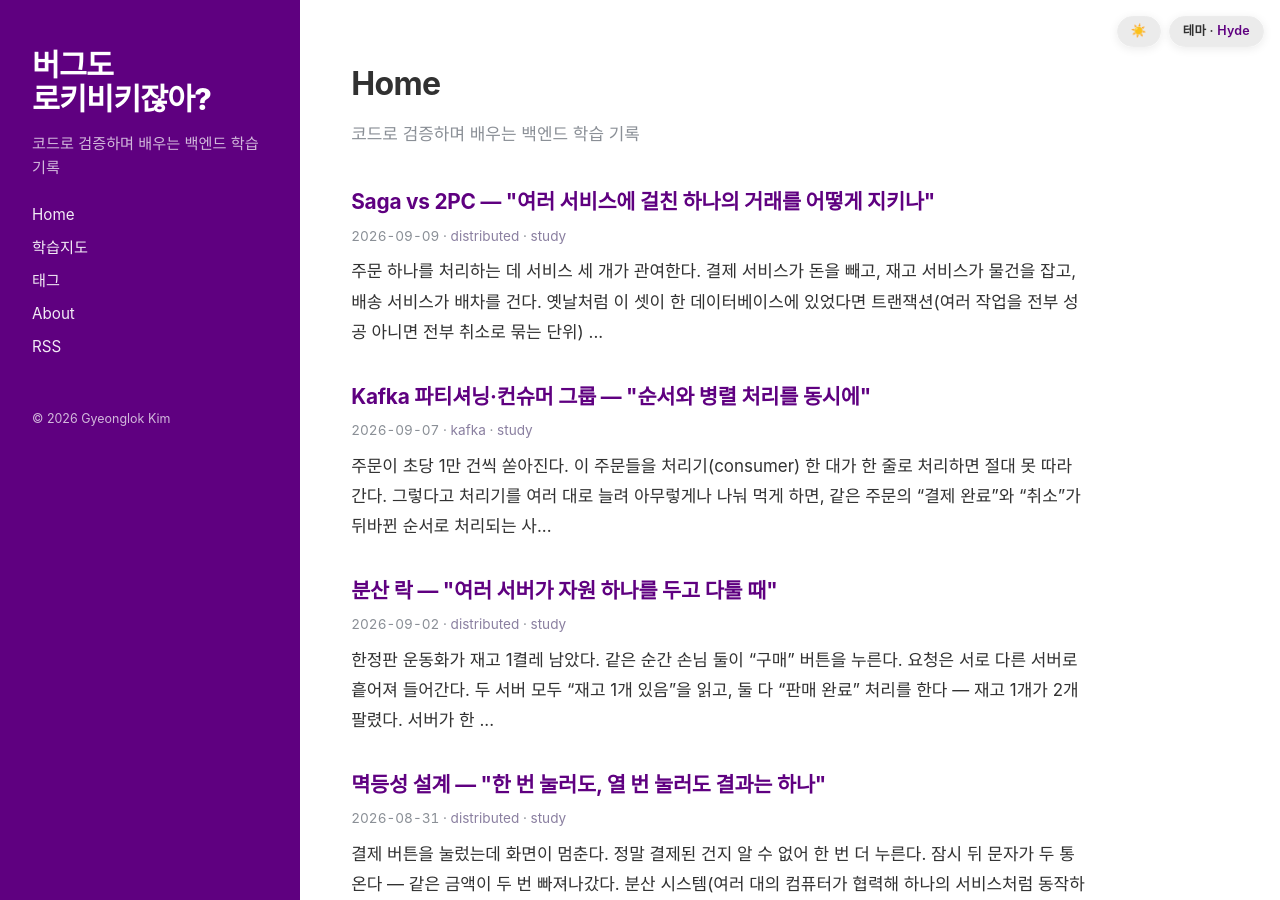
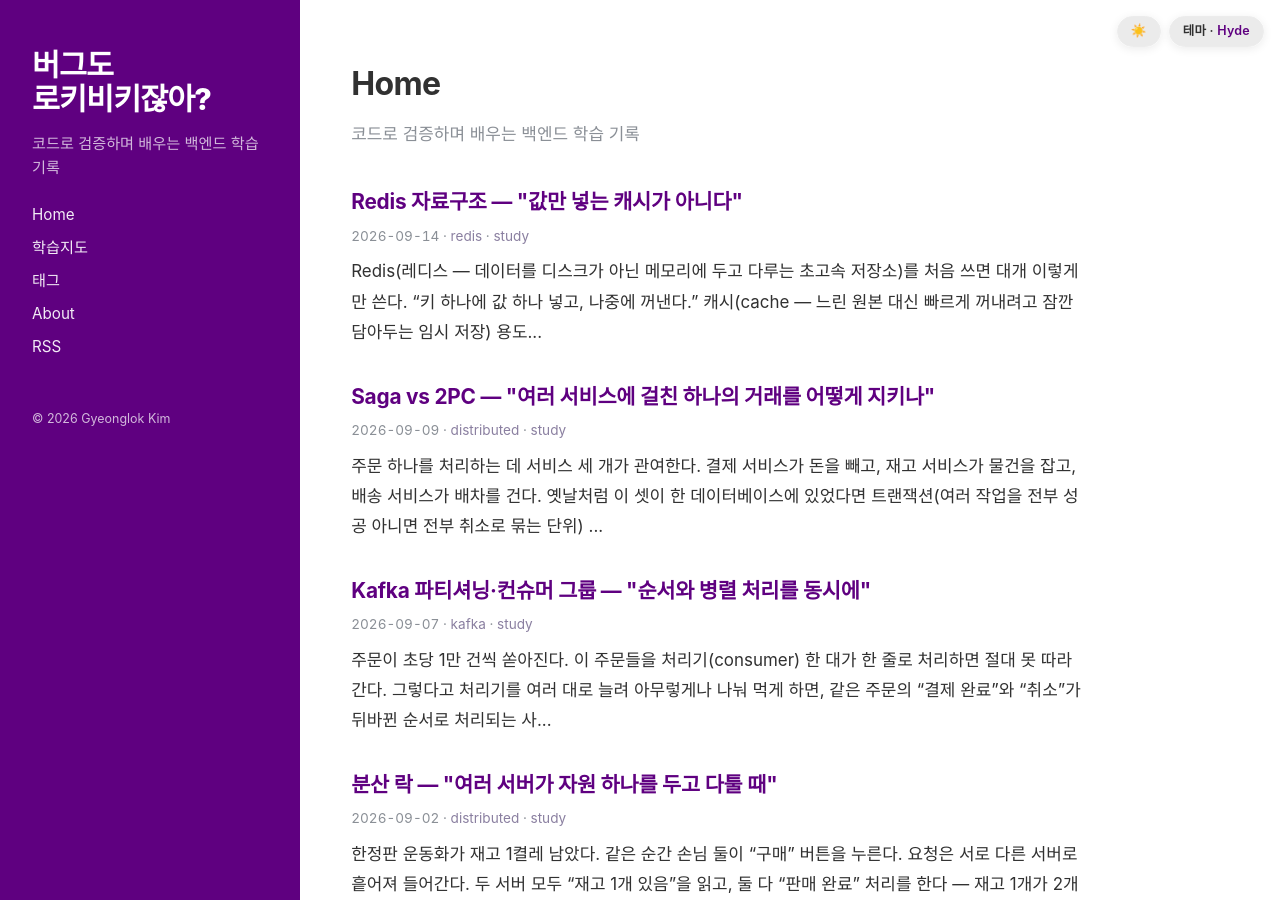
Before and after one commit to Rok93/Rok93.github.io, a Jekyll site: the page built from index.md, in a window 1280 px wide and 900 px high. Built offline with Jekyll 4.4.1, drawn with Linux system fonts in a browser that asks for light colours; some web fonts are replaced; part of the change alters nothing that is shown.

Commit message:
post: Redis 자료구조 — "값만 넣는 캐시가 아니다" (auto via study-pipeline)

````diff
--- a/_data/roadmap.yml
+++ b/_data/roadmap.yml
@@ -82,8 +82,8 @@ categories:
     items:
       - slug: "redis-data-structures"
         title: "Redis 자료구조와 활용"
-        done: false
-        url: null
+        done: true
+        url: /2026/09/14/redis-data-structures.html
       - slug: "cache-strategy"
         title: "캐시 전략(Cache-Aside 등)"
         done: false
--- /dev/null
+++ b/_posts/2026-09-14-redis-data-structures.md
@@ -0,0 +1,266 @@
+---
+layout: post
+title: 'Redis 자료구조 — "값만 넣는 캐시가 아니다"'
+date: 2026-09-14 09:00:00 +0900
+image: /assets/img/redis-data-structures/hero.jpg
+generated: true
+tags: [redis, study]
+sanitized: true
+---
+
+Redis(레디스 — 데이터를 디스크가 아닌 메모리에 두고 다루는 초고속 저장소)를 처음 쓰면 대개 이렇게만 쓴다. "키 하나에 값 하나 넣고, 나중에 꺼낸다." 캐시(cache — 느린 원본 대신 빠르게 꺼내려고 잠깐 담아두는 임시 저장) 용도로는 그걸로 충분해 보인다. 그런데 조회수 랭킹, 최근 본 상품 목록, 대기열, 태그 교집합 같은 걸 만들려는 순간 벽에 부딪힌다. "이걸 문자열 하나로 어떻게 다루지?" 답은 **Redis가 문자열 말고도 여러 자료구조(data structure — 데이터를 담는 형태·규칙)를 기본 제공한다**는 데 있다. 리스트, 해시, 집합, 정렬 집합… 이 글은 Redis의 대표 자료구조 5가지가 각각 **무엇이고, 언제 쓰며, 어떤 명령으로 다루는지**를 예시와 함께 따라간다.
+
+<p style="font-size:13px;color:#5f5a68;background:#faf8fc;border-left:3px solid #b9a9cc;padding:8px 12px;border-radius:6px;margin:16px 0;">📝 이 글에 나오는 수치·키 이름·명령 예시는 실제 겪은 장애가 아니라, <b>개념을 쉽게 보여주기 위해 지어낸 예시</b>입니다.</p>
+
+<figure style="margin:22px 0;text-align:center;">
+<img src="/assets/img/redis-data-structures/hero.jpg" alt="리스트·해시·정렬 집합·집합을 상징하는 여러 종류의 서랍과 선반이 정리된 도구함, 빠른 메모리를 뜻하는 번개 아이콘" style="max-width:100%;border-radius:12px;">
+<figcaption style="font-size:12px;color:#5f5a68;margin-top:8px;">Redis는 값 하나 넣는 상자가 아니라, 용도별 서랍이 갖춰진 도구함이다.</figcaption>
+</figure>
+
+## 왜 자료구조가 중요한가
+
+**무엇**부터. 자료구조란 데이터를 "어떤 형태로, 어떤 규칙으로" 담느냐다. 같은 데이터라도 형태를 잘 고르면 **원하는 연산이 훨씬 빨라진다.**
+
+예를 들어 "실시간 랭킹 100위"를 뽑는다고 하자. 만약 점수를 그냥 문자열 여러 개로 흩어 저장했다면, 순위를 매길 때마다 **전부 꺼내 정렬**해야 한다. 데이터가 많아질수록 느려진다. 반면 Redis의 정렬 집합(Sorted Set)은 **넣을 때부터 점수 순으로 정돈**해 둔다. 그래서 "상위 100개"를 거의 즉시 꺼낸다.
+
+즉 Redis 자료구조 선택은 곧 **성능과 코드 단순성**의 선택이다. 애플리케이션에서 직접 짜야 할 로직(정렬·중복 제거·순서 유지)을 **Redis가 이미 최적화된 형태로 대신 해준다.**
+
+<!-- diagram: string-vs-structures -->
+<figure style="margin:22px 0;padding:16px;background:#faf8fc;border:1px solid #e4e0ec;border-radius:12px;max-width:470px;">
+<svg style="width:100%;height:auto;display:block;" viewBox="0 0 330 205" role="img" aria-label="왼쪽은 문자열 하나로만 다뤄 애플리케이션이 직접 정렬·중복제거를 해야 하는 방식, 오른쪽은 Redis 자료구조가 형태별로 그 일을 대신 해주는 방식을 대비한 도식">
+  <g font-family="ui-sans-serif,system-ui,sans-serif">
+    <text x="165" y="14" text-anchor="middle" fill="#5F0080" font-weight="700" font-size="10">문자열만 쓸 때 vs 자료구조를 쓸 때</text>
+    <!-- left: string only -->
+    <rect x="16" y="28" width="140" height="150" rx="8" fill="#f7e6dc" stroke="#b23a00"/>
+    <text x="86" y="44" text-anchor="middle" fill="#b23a00" font-size="9" font-weight="700">문자열 하나로</text>
+    <rect x="30" y="54" width="112" height="16" rx="3" fill="#fff" stroke="#b23a00"/>
+    <text x="86" y="65" text-anchor="middle" fill="#1a1720" font-size="7">"user:1=10,user:2=30…"</text>
+    <text x="86" y="88" text-anchor="middle" fill="#5f5a68" font-size="7.5">순위 뽑으려면?</text>
+    <text x="86" y="104" text-anchor="middle" fill="#b23a00" font-size="7.5">① 전부 꺼내서</text>
+    <text x="86" y="118" text-anchor="middle" fill="#b23a00" font-size="7.5">② 앱에서 파싱하고</text>
+    <text x="86" y="132" text-anchor="middle" fill="#b23a00" font-size="7.5">③ 앱에서 정렬</text>
+    <text x="86" y="158" text-anchor="middle" fill="#b23a00" font-size="8" font-weight="700">데이터 늘면 느려짐</text>
+    <!-- right: structures -->
+    <rect x="174" y="28" width="140" height="150" rx="8" fill="#eaf5ef" stroke="#1f7a4d"/>
+    <text x="244" y="44" text-anchor="middle" fill="#1f7a4d" font-size="9" font-weight="700">정렬 집합으로</text>
+    <rect x="188" y="54" width="112" height="16" rx="3" fill="#fff" stroke="#1f7a4d"/>
+    <text x="244" y="65" text-anchor="middle" fill="#1a1720" font-size="7">넣을 때부터 점수순 정돈</text>
+    <text x="244" y="88" text-anchor="middle" fill="#5f5a68" font-size="7.5">순위 뽑으려면?</text>
+    <text x="244" y="108" text-anchor="middle" fill="#1f7a4d" font-size="7.5">ZREVRANGE 한 줄</text>
+    <text x="244" y="132" text-anchor="middle" fill="#5f5a68" font-size="7.5">Redis가 정렬을 이미 해둠</text>
+    <text x="244" y="158" text-anchor="middle" fill="#1f7a4d" font-size="8" font-weight="700">상위 N개 거의 즉시</text>
+  </g>
+</svg>
+<figcaption style="font-size:12px;color:#5f5a68;margin-top:8px;">형태를 잘 고르면 앱이 하던 일을 Redis가 대신 해준다.</figcaption>
+</figure>
+
+## 1) String — 값 하나, 그러나 숫자 연산도 된다
+
+**무엇**: 가장 기본. 키 하나에 값 하나(문자열 또는 숫자)를 담는다. **왜**: 단순 캐시, 세션 토큰 저장, 그리고 **원자적 카운터**에 쓴다. 여기서 "원자적(atomic — 중간에 끼어들 틈 없이 한 번에)"이 핵심이다. 여러 서버가 동시에 조회수를 올려도 값이 꼬이지 않는다.
+
+아래 코드는 상품 조회수를 1씩 올리고, 24시간 뒤 자동 삭제되는 임시 값을 넣는다.
+
+```bash
+# 조회수 +1 (없으면 0에서 시작해 1로). 여러 서버가 동시에 해도 안전
+INCR product:1001:views        # → 1
+INCR product:1001:views        # → 2
+
+# 값 저장 + 만료시간 60초(EX). 60초 뒤 자동 삭제
+SET session:abc "user-42" EX 60
+```
+
+`INCR`은 "읽고 → 더하고 → 쓰기"를 Redis가 **한 덩어리로** 처리한다. 애플리케이션에서 값을 꺼내 +1 해서 다시 넣으면 그 사이 다른 서버가 끼어들어 값이 어긋날 수 있는데, `INCR`은 그 틈을 없앤다.
+
+## 2) List — 순서가 있는 줄, 양쪽 끝이 빠르다
+
+**무엇**: 값을 **넣은 순서대로** 늘어놓은 목록. 리스트의 **양쪽 끝(머리·꼬리)에서 넣고 빼는 게 매우 빠르다.** **왜**: "최근 본 상품 10개" 같은 최신순 목록, 그리고 간단한 **작업 대기열(queue — 먼저 들어온 게 먼저 처리되는 줄)**에 쓴다.
+
+아래 코드는 사용자가 본 상품을 앞쪽에 쌓고, 목록을 최근 5개로만 유지한다.
+
+```bash
+# 왼쪽(머리)에 추가 → 항상 최신이 맨 앞
+LPUSH recent:user42 "product:1001"
+LPUSH recent:user42 "product:1002"
+
+# 0~4번째만 남기고 잘라내 최근 5개 유지 (오래된 건 버림)
+LTRIM recent:user42 0 4
+
+# 앞에서부터 3개 보기
+LRANGE recent:user42 0 2   # → product:1002, product:1001, …
+```
+
+대기열로 쓸 때는 한쪽 끝(`LPUSH`)으로 넣고 반대쪽 끝(`RPOP`)에서 꺼내면 **먼저 들어온 것이 먼저 나온다(FIFO — First In First Out).** 주의: 리스트 **중간**의 특정 값을 찾거나 빼는 건 느리다. 리스트는 "끝에서 다루는" 자료구조라는 걸 기억하자.
+
+<!-- diagram: list-as-queue -->
+<figure style="margin:22px 0;padding:16px;background:#faf8fc;border:1px solid #e4e0ec;border-radius:12px;max-width:470px;">
+<svg style="width:100%;height:auto;display:block;" viewBox="0 0 330 150" role="img" aria-label="왼쪽 끝으로 값을 넣고 오른쪽 끝에서 값을 꺼내 먼저 들어온 것이 먼저 나오는 리스트 기반 대기열 도식">
+  <g font-family="ui-sans-serif,system-ui,sans-serif">
+    <text x="165" y="16" text-anchor="middle" fill="#5F0080" font-weight="700" font-size="10">List = 양쪽 끝이 빠른 줄 (대기열)</text>
+    <text x="40" y="46" text-anchor="middle" fill="#1f7a4d" font-size="8" font-weight="700">LPUSH</text>
+    <text x="40" y="58" text-anchor="middle" fill="#5f5a68" font-size="7">머리로 넣기</text>
+    <line x1="66" y1="52" x2="92" y2="52" stroke="#1f7a4d" stroke-width="1.5" marker-end="url(#ar)"/>
+    <rect x="96" y="40" width="42" height="26" rx="4" fill="#f3ecf7" stroke="#7d5a9e"/>
+    <text x="117" y="57" text-anchor="middle" fill="#1a1720" font-size="8">작업3</text>
+    <rect x="142" y="40" width="42" height="26" rx="4" fill="#f3ecf7" stroke="#7d5a9e"/>
+    <text x="163" y="57" text-anchor="middle" fill="#1a1720" font-size="8">작업2</text>
+    <rect x="188" y="40" width="42" height="26" rx="4" fill="#f3ecf7" stroke="#7d5a9e"/>
+    <text x="209" y="57" text-anchor="middle" fill="#1a1720" font-size="8">작업1</text>
+    <line x1="234" y1="52" x2="260" y2="52" stroke="#b23a00" stroke-width="1.5" marker-end="url(#ar2)"/>
+    <text x="290" y="46" text-anchor="middle" fill="#b23a00" font-size="8" font-weight="700">RPOP</text>
+    <text x="290" y="58" text-anchor="middle" fill="#5f5a68" font-size="7">꼬리서 꺼내기</text>
+    <text x="165" y="100" text-anchor="middle" fill="#5f5a68" font-size="8">먼저 들어온 작업1이 먼저 나온다 (FIFO)</text>
+    <text x="165" y="122" text-anchor="middle" fill="#b23a00" font-size="7.5">단, 중간 값을 찾고 빼는 건 느리다</text>
+    <defs>
+      <marker id="ar" markerWidth="6" markerHeight="6" refX="5" refY="3" orient="auto"><path d="M0,0 L6,3 L0,6 Z" fill="#1f7a4d"/></marker>
+      <marker id="ar2" markerWidth="6" markerHeight="6" refX="5" refY="3" orient="auto"><path d="M0,0 L6,3 L0,6 Z" fill="#b23a00"/></marker>
+    </defs>
+  </g>
+</svg>
+<figcaption style="font-size:12px;color:#5f5a68;margin-top:8px;">한쪽 끝으로 넣고 반대쪽 끝에서 꺼내면 대기열이 된다.</figcaption>
+</figure>
+
+## 3) Hash — 하나의 키 안에 필드-값 여러 쌍
+
+**무엇**: 키 하나 아래에 `필드=값` 쌍을 여러 개 담는다. **작은 객체(사용자 프로필 등)**를 통째로 담기 좋다. **왜**: 사용자 정보를 `user:42:name`, `user:42:age`처럼 키 여러 개로 흩어 두는 대신, **`user:42` 하나에 묶어** 관리하면 키가 깔끔하고 **일부 필드만 골라 읽고 쓰기**가 쉽다.
+
+아래 코드는 사용자 프로필을 한 키에 담고, 나이만 원자적으로 1 올린다.
+
+```bash
+# 한 키(user:42)에 필드 여러 개 저장
+HSET user:42 name "Rok" age 30 city "Seoul"
+
+# 필드 하나만 읽기 (전체를 안 꺼내도 됨)
+HGET user:42 city          # → "Seoul"
+
+# 숫자 필드만 원자적으로 +1
+HINCRBY user:42 age 1      # → 31
+
+# 전체 필드-값 한 번에 보기
+HGETALL user:42
+```
+
+문자열 여러 개로 나눠 담는 것과 무엇이 다른가? **관련 데이터가 한 키에 묶여** 있어 관리가 쉽고, 필드 단위 갱신도 원자적이다. 단, 하나의 해시가 지나치게 커지면(수만 필드) 다루기 부담스러워지니, 그럴 땐 키를 나누는 걸 고려한다.
+
+## 4) Set — 중복 없는 모음, 교집합·합집합이 공짜
+
+**무엇**: **중복을 허용하지 않고 순서도 없는** 값의 모음. **왜**: "이 글에 붙은 태그", "오늘 방문한 유저 ID"처럼 **중복 제거**가 필요할 때, 그리고 **집합 연산(교집합·합집합·차집합)**을 써야 할 때 강력하다.
+
+아래 코드는 두 사용자의 관심 태그를 넣고, **공통 관심사(교집합)**를 뽑는다.
+
+```bash
+# 값 추가 (이미 있으면 무시 → 자동 중복 제거)
+SADD user:1:tags "redis" "spring" "jpa"
+SADD user:2:tags "redis" "kafka" "jpa"
+
+# 두 집합의 교집합 = 공통 태그
+SINTER user:1:tags user:2:tags   # → "redis", "jpa"
+
+# 특정 값이 들어 있는지 즉시 확인
+SISMEMBER user:1:tags "kafka"    # → 0 (없음)
+```
+
+애플리케이션에서 두 목록을 이중 반복문으로 비교해 공통값을 찾는 코드를 짤 필요가 없다. `SINTER` 한 줄이면 Redis가 **최적화된 방식으로** 교집합을 구한다. "공통 친구 찾기", "두 조건을 모두 만족하는 유저" 같은 게 여기에 딱 맞는다.
+
+## 5) Sorted Set — 점수로 자동 정렬되는 집합
+
+**무엇**: Set처럼 중복이 없되, 각 값에 **점수(score)**를 붙여 **항상 점수 순으로 정렬**해 둔 자료구조. **왜**: **랭킹, 리더보드, 우선순위 큐, 시간순 정렬**의 정답이다. 넣을 때 Redis가 알아서 자리를 잡으므로, 순위 조회가 매우 빠르다.
+
+아래 코드는 게임 점수 랭킹을 만들고 상위권을 뽑는다.
+
+```bash
+# 값에 점수를 붙여 추가 (Redis가 점수순으로 정렬 유지)
+ZADD leaderboard 1500 "player:A"
+ZADD leaderboard 2300 "player:B"
+ZADD leaderboard 1800 "player:C"
+
+# 점수 높은 순 상위 2명 (WITHSCORES: 점수도 함께)
+ZREVRANGE leaderboard 0 1 WITHSCORES
+# → player:B 2300, player:C 1800
+
+# 특정 플레이어의 현재 순위 (0부터 시작, 높은 순)
+ZREVRANK leaderboard "player:A"   # → 2 (3등)
+```
+
+Sorted Set의 진짜 힘은 **"넣는 순간 이미 정렬돼 있다"**는 데 있다. 앞서 String 방식에서 "전부 꺼내 정렬"하던 비용이 사라진다. 조회수 랭킹, 대기 순번, "최근 1시간 인기글"(점수를 타임스탬프로) 등에 두루 쓴다.
+
+<!-- diagram: sorted-set -->
+<figure style="margin:22px 0;padding:16px;background:#faf8fc;border:1px solid #e4e0ec;border-radius:12px;max-width:470px;">
+<svg style="width:100%;height:auto;display:block;" viewBox="0 0 330 175" role="img" aria-label="ZADD로 점수와 함께 값을 넣으면 Redis가 점수 높은 순으로 자동 정렬해 유지하고 상위권을 즉시 꺼낼 수 있는 정렬 집합 도식">
+  <g font-family="ui-sans-serif,system-ui,sans-serif">
+    <text x="165" y="16" text-anchor="middle" fill="#5F0080" font-weight="700" font-size="10">Sorted Set = 점수순 자동 정렬</text>
+    <text x="60" y="40" text-anchor="middle" fill="#5f5a68" font-size="8">넣는 순서 (무작위)</text>
+    <rect x="20" y="48" width="80" height="18" rx="3" fill="#f7e6dc" stroke="#b23a00"/>
+    <text x="60" y="60" text-anchor="middle" fill="#1a1720" font-size="7.5">A · 1500</text>
+    <rect x="20" y="70" width="80" height="18" rx="3" fill="#f7e6dc" stroke="#b23a00"/>
+    <text x="60" y="82" text-anchor="middle" fill="#1a1720" font-size="7.5">B · 2300</text>
+    <rect x="20" y="92" width="80" height="18" rx="3" fill="#f7e6dc" stroke="#b23a00"/>
+    <text x="60" y="104" text-anchor="middle" fill="#1a1720" font-size="7.5">C · 1800</text>
+    <line x1="112" y1="79" x2="150" y2="79" stroke="#7d5a9e" stroke-width="1.5" marker-end="url(#ar3)"/>
+    <text x="131" y="72" text-anchor="middle" fill="#5f5a68" font-size="7">ZADD</text>
+    <text x="255" y="40" text-anchor="middle" fill="#1f7a4d" font-size="8" font-weight="700">Redis가 유지 (점수순)</text>
+    <rect x="205" y="48" width="100" height="18" rx="3" fill="#eaf5ef" stroke="#1f7a4d"/>
+    <text x="255" y="60" text-anchor="middle" fill="#1a1720" font-size="7.5">① B · 2300</text>
+    <rect x="205" y="70" width="100" height="18" rx="3" fill="#eaf5ef" stroke="#1f7a4d"/>
+    <text x="255" y="82" text-anchor="middle" fill="#1a1720" font-size="7.5">② C · 1800</text>
+    <rect x="205" y="92" width="100" height="18" rx="3" fill="#eaf5ef" stroke="#1f7a4d"/>
+    <text x="255" y="104" text-anchor="middle" fill="#1a1720" font-size="7.5">③ A · 1500</text>
+    <text x="165" y="140" text-anchor="middle" fill="#1f7a4d" font-size="8" font-weight="700">ZREVRANGE 0 1 → 상위 2명 즉시</text>
+    <text x="165" y="158" text-anchor="middle" fill="#5f5a68" font-size="7.5">넣을 때 정렬해두므로 순위 조회가 빠르다</text>
+    <defs>
+      <marker id="ar3" markerWidth="6" markerHeight="6" refX="5" refY="3" orient="auto"><path d="M0,0 L6,3 L0,6 Z" fill="#7d5a9e"/></marker>
+    </defs>
+  </g>
+</svg>
+<figcaption style="font-size:12px;color:#5f5a68;margin-top:8px;">무작위로 넣어도 Redis가 점수순으로 세워둔다. 상위 N개가 거의 즉시.</figcaption>
+</figure>
+
+## 상세 예시 — 같은 "실시간 랭킹"을 두 방식으로
+
+개념이 성능으로 어떻게 이어지는지 한 케이스로 묶어 보자. **"상품 조회수 랭킹 상위 3개"**를 뽑는 상황이다.
+
+**방식 A — String만 사용.** 조회수는 `INCR`로 잘 올린다. 그런데 랭킹을 뽑으려면 모든 상품 키를 훑어야 한다.
+
+```bash
+INCR product:1001:views   # 각 상품 조회수는 잘 오른다
+INCR product:1002:views
+# 랭킹? → product:*:views 키를 전부 찾아(KEYS/SCAN),
+#         값을 하나씩 GET 해서, 앱에서 정렬해야 한다.
+#         상품이 10만 개면 10만 번 읽고 정렬 → 느리고 서버 부담 큼
+```
+
+**방식 B — Sorted Set 사용.** 조회수를 올릴 때 `ZINCRBY`로 정렬 집합의 점수를 올린다. 랭킹은 한 줄이다.
+
+```bash
+# 조회 발생 때마다 점수 +1 (없으면 0에서 시작). 정렬은 Redis가 유지
+ZINCRBY product:views 1 "1001"
+ZINCRBY product:views 1 "1002"
+
+# 상위 3개 = 명령 한 번, 이미 정렬돼 있어 빠름
+ZREVRANGE product:views 0 2 WITHSCORES
+# → 1002 (점수), 1001 (점수), …
+```
+
+| 구분 | 방식 A (String) | 방식 B (Sorted Set) |
+|---|---|---|
+| 조회수 +1 | `INCR` (빠름) | `ZINCRBY` (빠름) |
+| 상위 N 조회 | 전체 키 훑고 앱에서 정렬 | `ZREVRANGE` 한 줄 |
+| 데이터 증가 시 | 느려짐(전량 스캔) | 영향 적음(정렬 유지) |
+| 앱 코드량 | 많음(정렬 로직 직접) | 적음 |
+
+<p style="font-size:13px;color:#5f5a68;">※ 위 수치·상황은 개념 비교를 위한 가상 예시다. 실제 성능은 데이터 크기·서버 사양에 따라 다르다.</p>
+
+같은 목표라도 **자료구조를 바꾸면 코드가 단순해지고 확장에도 견딘다.** 이게 "Redis는 값만 넣는 캐시가 아니다"라는 말의 실체다.
+
+## 자료구조 고르는 한눈 표
+
+| 하고 싶은 것 | 자료구조 | 대표 명령 |
+|---|---|---|
+| 단순 값 저장·카운터 | String | `SET`, `INCR` |
+| 최신순 목록·대기열 | List | `LPUSH`, `RPOP`, `LRANGE` |
+| 작은 객체(필드 여러 개) | Hash | `HSET`, `HGETALL`, `HINCRBY` |
+| 중복 제거·집합 연산 | Set | `SADD`, `SINTER`, `SISMEMBER` |
+| 랭킹·점수순 정렬 | Sorted Set | `ZADD`, `ZREVRANGE`, `ZRANK` |
+
+## 한 줄 교훈
+
+Redis를 잘 쓰는 첫걸음은 "무엇을 캐시할까"가 아니라 **"이 데이터에 어떤 형태가 맞을까"**를 먼저 묻는 것이다 — 형태를 제대로 고르면, 앱이 하던 정렬·중복 제거·순서 유지를 Redis가 대신 해준다.
````
Also changed, not shown: assets/img/redis-data-structures/hero.jpg (added).
